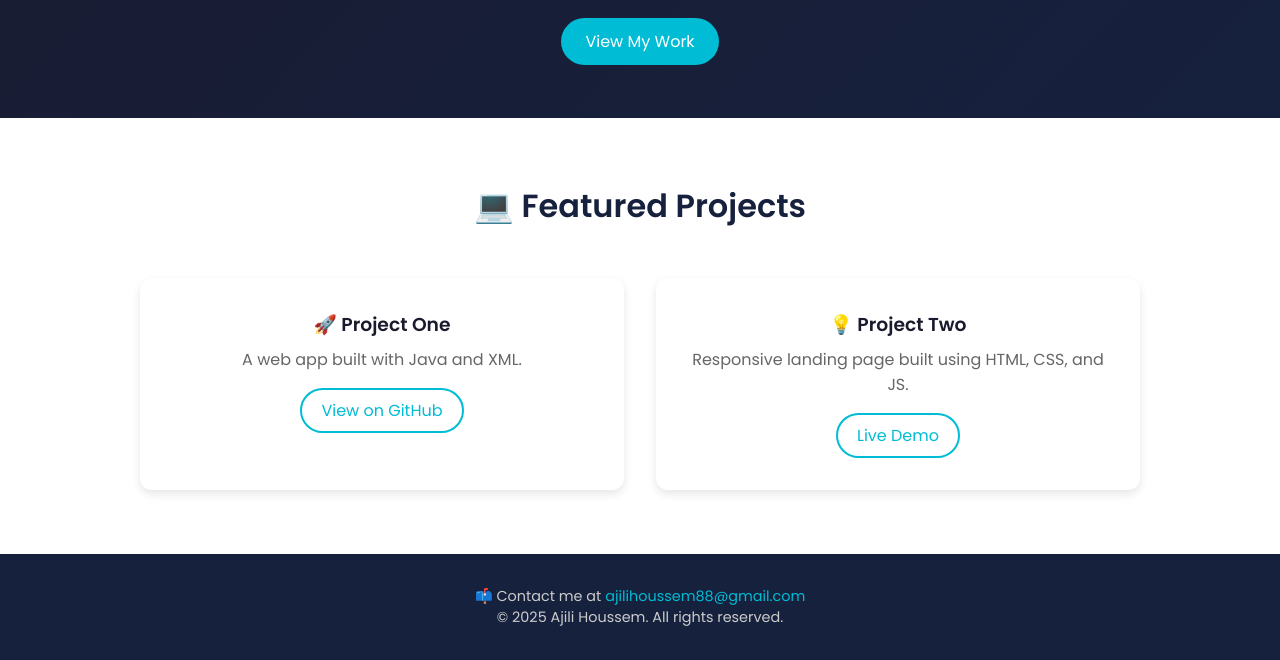
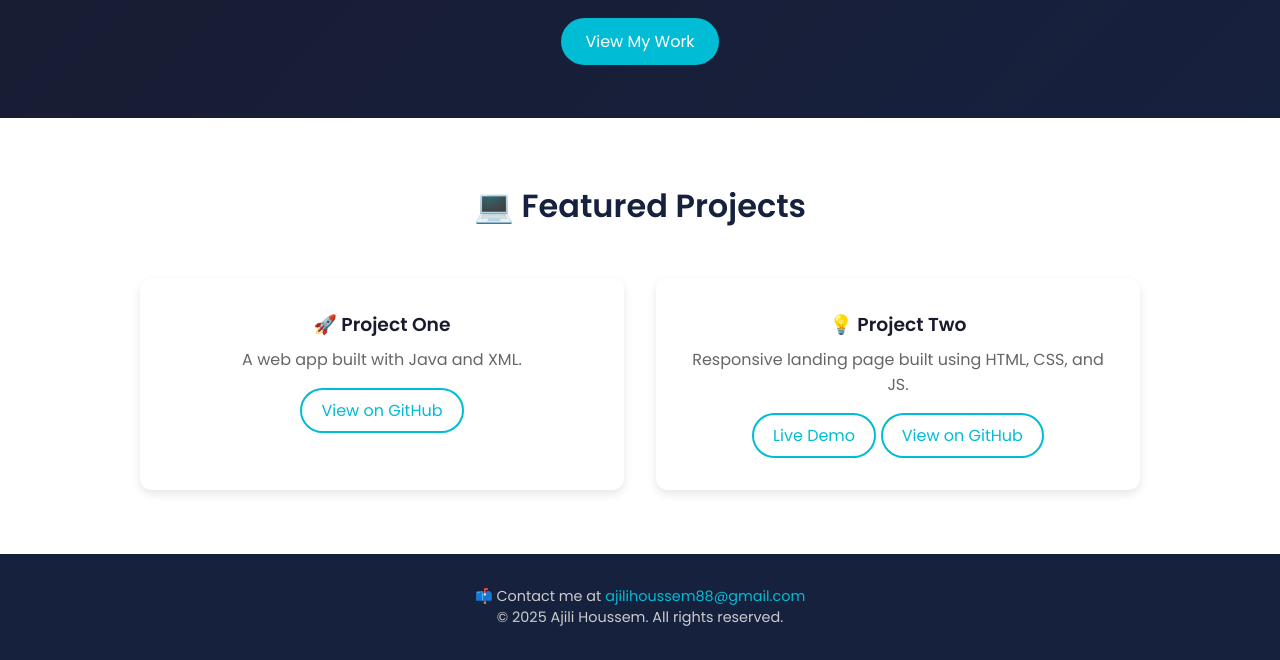
Before and after one commit to AjiliHoussem/AjiliHoussem.github.io, a plain HTML site: page index.html in a window 1280 px wide. Shown: the part 682-1342 px from the top of the page. Drawn offline with Linux system fonts and the light colour scheme.

```diff
--- a/index.html
+++ b/index.html
@@ -36,7 +36,8 @@
       <div class="project-card">
         <h3>💡 Project Two</h3>
         <p>Responsive landing page built using HTML, CSS, and JS.</p>
-        <a href="http://localhost:4200/"" target="_blank" class="btn-secondary">Live Demo</a>
+        <a href="http://localhost:4200/" "target="_blank" class="btn-secondary">Live Demo</a>
+        <a href="http://localhost:4200/" target="_blank" class="btn-secondary">View on GitHub</a>
       </div>
     </div>
   </section>
```
